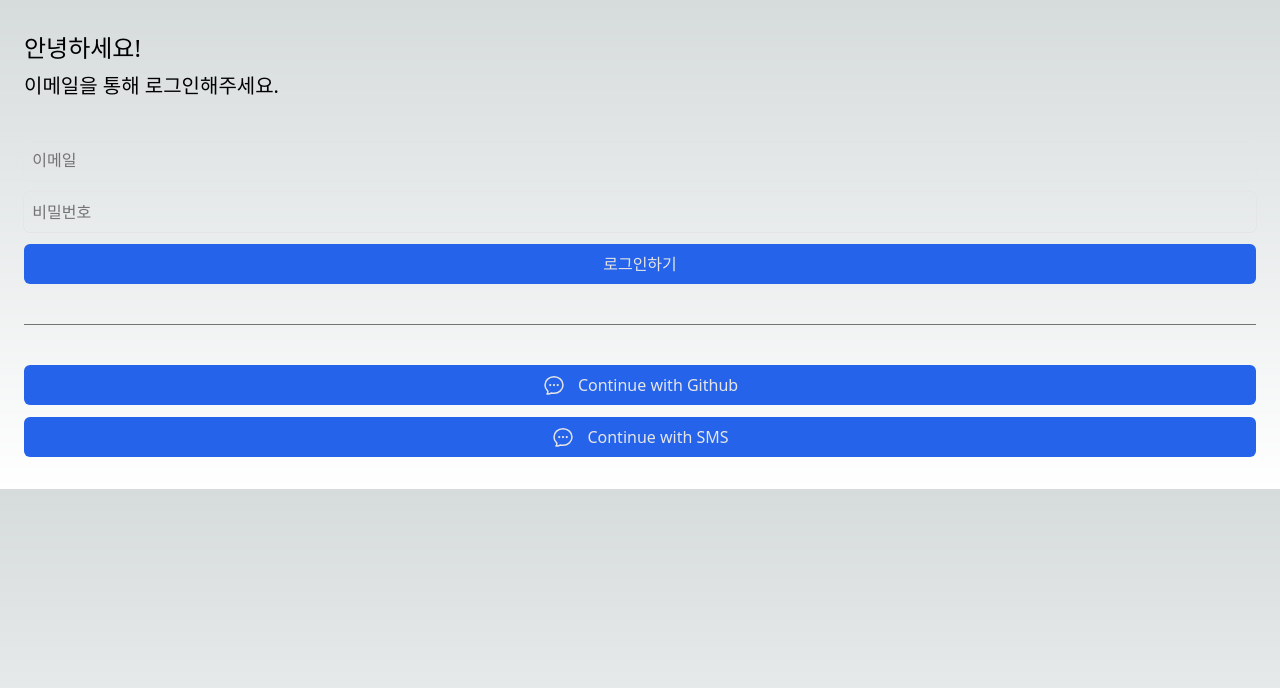
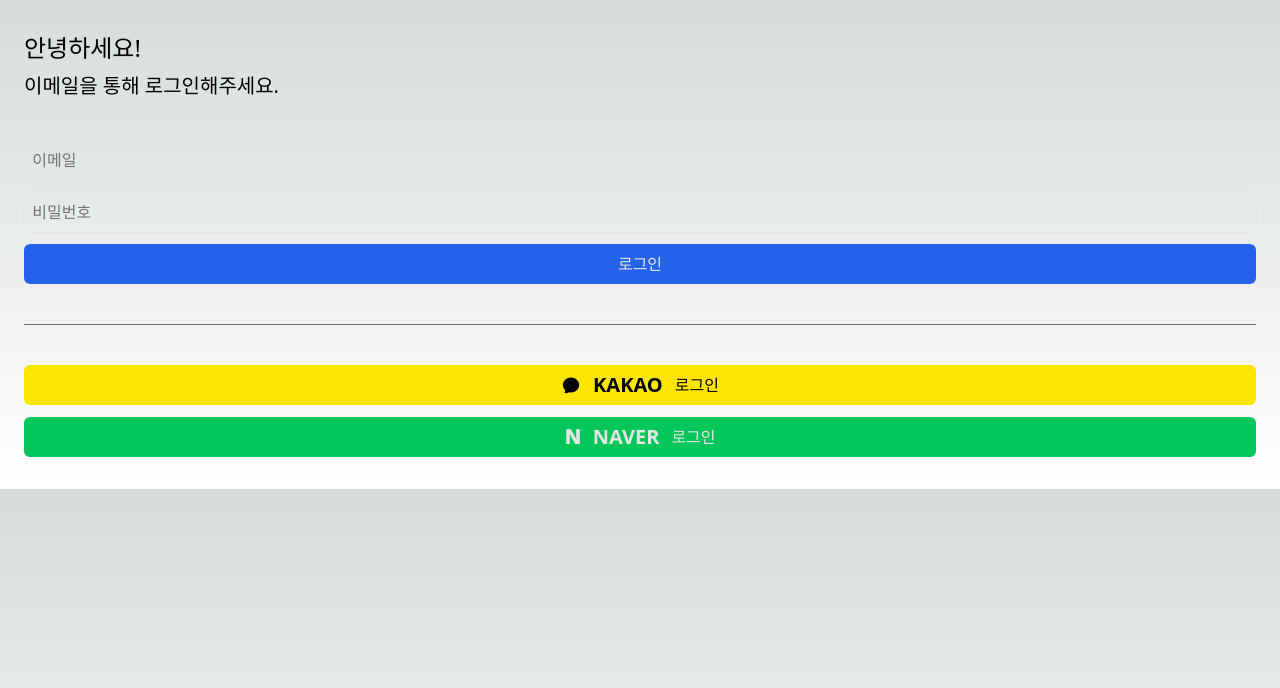
Before and after one commit to hooooooooooooon/next-platform-v1, a Next.js app: page /sign-in in a window 1280 px wide. Shown: the top 688 px of the page. Built offline with nearby package versions, Linux system fonts and the light colour scheme.

Commit message:
Sign In Page Styling for Socil Log In

```diff
--- a/components/social-sign-in.tsx
+++ b/components/social-sign-in.tsx
@@ -1,4 +1,4 @@
-import { ChatBubbleOvalLeftEllipsisIcon } from "@heroicons/react/24/outline";
+import { ChatBubbleOvalLeftIcon, PhoneIcon } from "@heroicons/react/24/solid";
 import Link from "next/link";
 
 export default function SocialSignin() {
@@ -7,22 +7,19 @@
       <div className="w-full h-px bg-neutral-500" />
       <div className="flex flex-col gap-3">
         <Link
-          className="primary-btn flex h-10 items-center justify-center gap-3"
+          className="primary-btn flex h-10 items-center justify-center gap-3 bg-[#fee500] hover:bg-[#f4dc00]"
           href="/github/start"
         >
           <span>
-            <ChatBubbleOvalLeftEllipsisIcon className="h-6 w-6" />
+            <ChatBubbleOvalLeftIcon className="h-5 w-5 text-black" />
           </span>
-          <span>Continue with Github</span>
+          <span className="text-xl font-bold text-black">KAKAO</span><span className="text-black"> 로그인</span>
         </Link>
         <Link
-          className="primary-btn flex h-10 items-center justify-center gap-3"
-          href="/sms"
+          className="primary-btn flex h-10 items-center justify-center gap-3 bg-[#03c75a] hover:bg-[#17b75e]"
+          href="/github/start"
         >
-          <span>
-            <ChatBubbleOvalLeftEllipsisIcon className="h-6 w-6" />
-          </span>
-          <span>Continue with SMS</span>
+          <span className="text-xl font-[1000]">N</span><span className="text-xl font-bold">NAVER</span><span > 로그인</span>
         </Link>
       </div>
     </>
--- a/pages/sign-in.tsx
+++ b/pages/sign-in.tsx
@@ -19,7 +19,7 @@
           required
           minLength={PW_MIN_LENGTH}
         />
-        <Button text="로그인하기" />
+        <Button text="로그인" />
       </form>
       <SocialSignin />
     </div>
```
